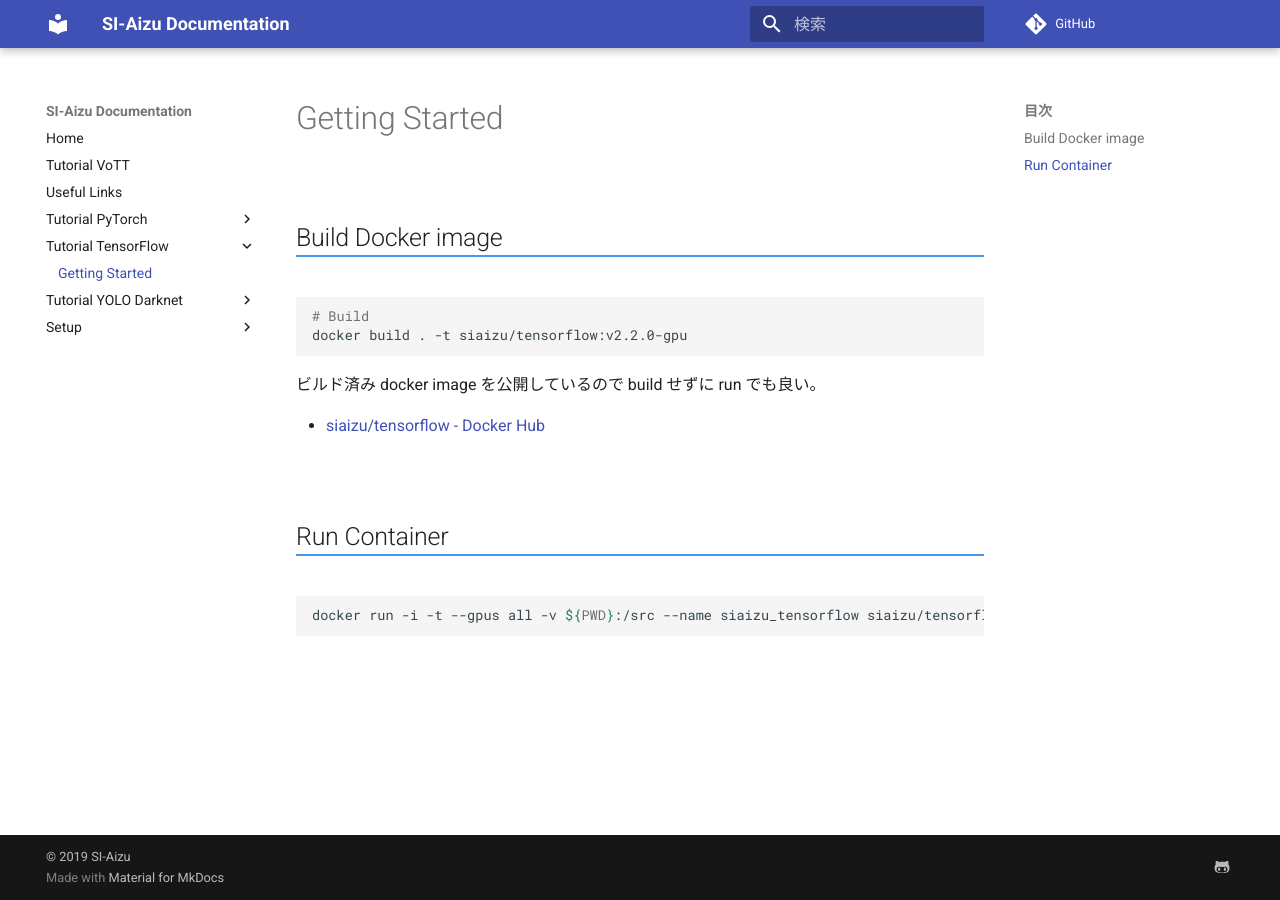
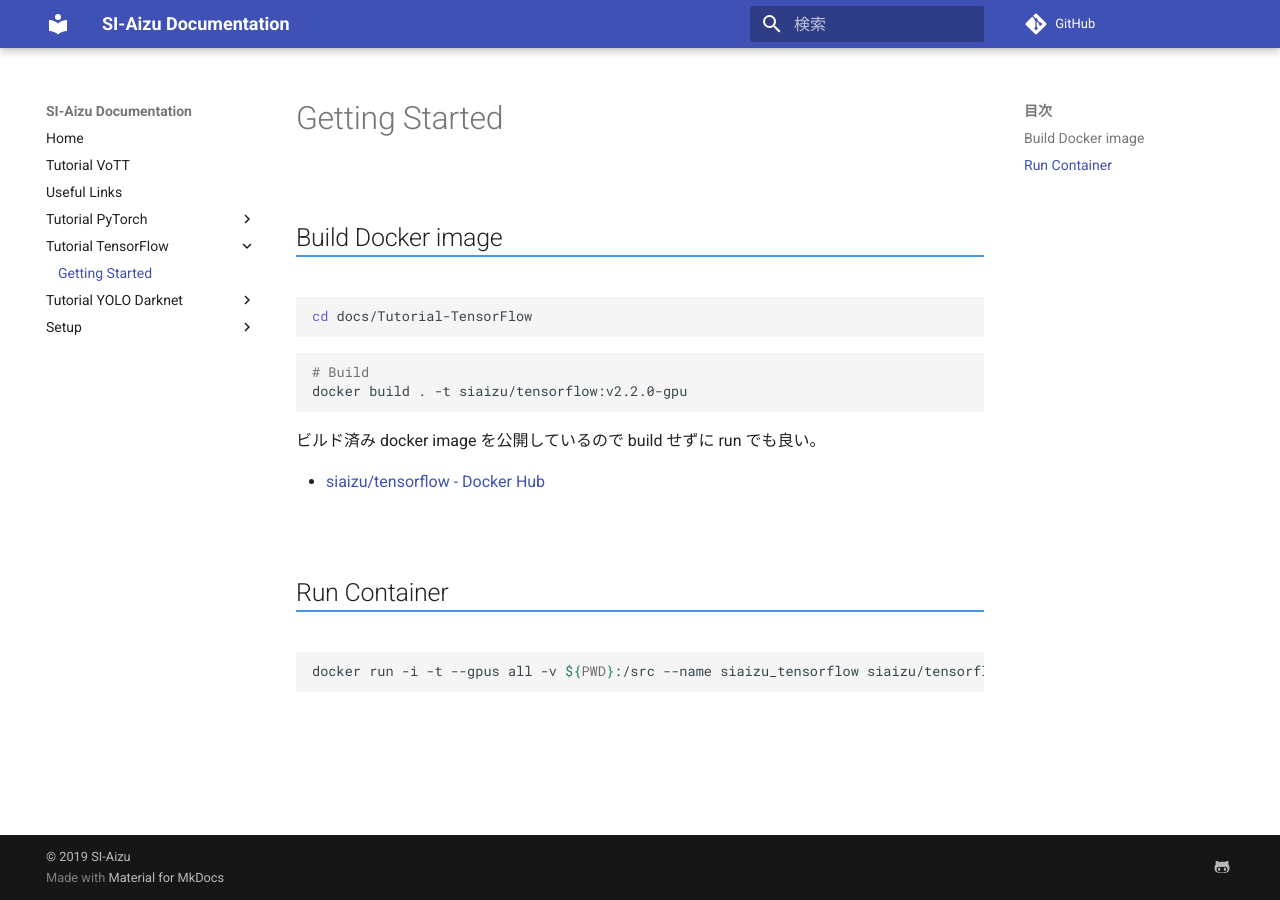
Before and after one commit to SI-Aizu/documentation, an MkDocs documentation site: the page built from docs/Tutorial-TensorFlow/index.md, in a window 1280 px wide. Built offline with MkDocs 1.6.1 and Material for MkDocs 9.7.7, drawn with Linux system fonts in a browser that asks for light colours; comment, search, counter and statistics services are not loaded.

Commit message:
Fix deps

````diff
--- a/docs/Tutorial-TensorFlow/index.md
+++ b/docs/Tutorial-TensorFlow/index.md
@@ -3,6 +3,10 @@
 
 
 ## Build Docker image
+
+```sh
+cd docs/Tutorial-TensorFlow
+```
 
 ```sh
 # Build
````
Also changed, not shown: docs/Tutorial-TensorFlow/requirements.txt (+23 -15 lines), 1 other file.
